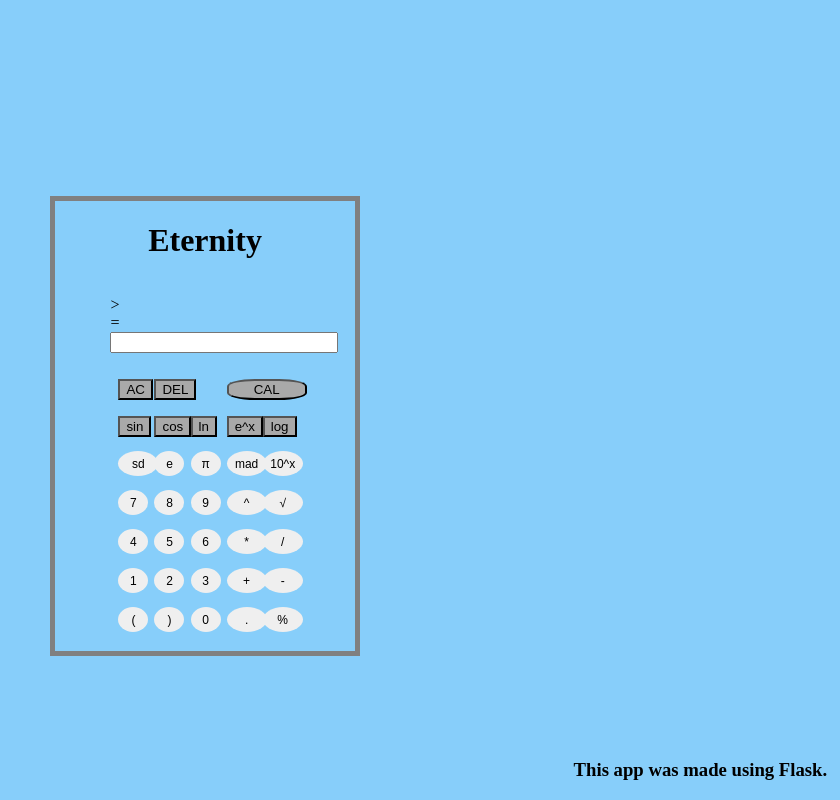
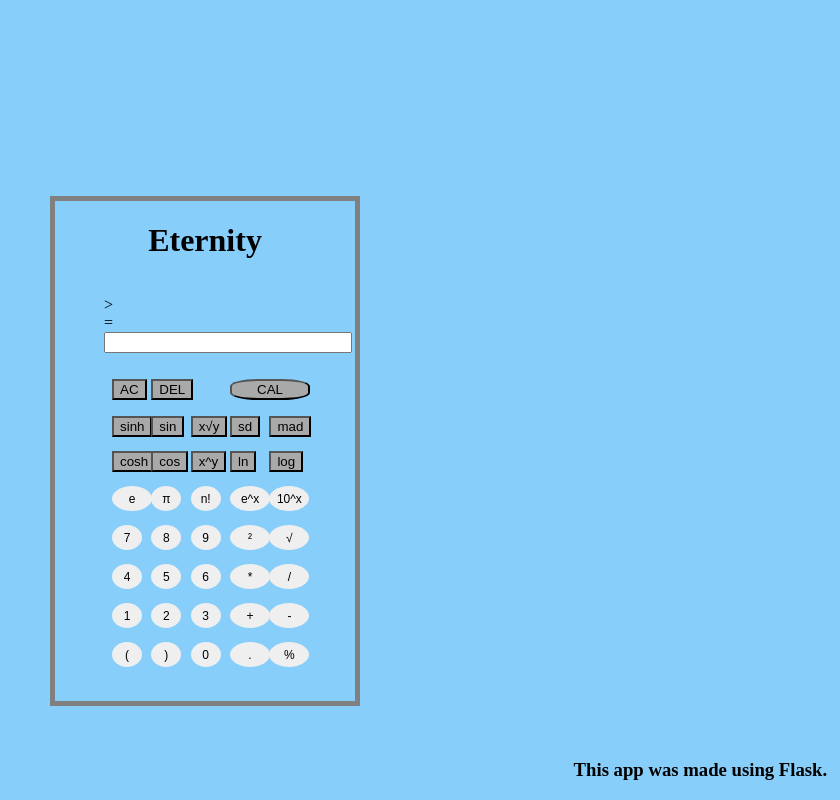
Before and after one commit to neoJINXD/Eternity, a Flask app: page / in a window 1280 px wide. Shown: the whole page, without its empty margins (440-1280 px from the left). Run offline with Flask 2, Linux system fonts and the light colour scheme; some libraries are stand-ins or nearby versions.

Commit message:
add function buttons

```diff
--- a/static/style/style.css
+++ b/static/style/style.css
@@ -14,7 +14,7 @@ body {
 }
 
 table {
-    width: 25%;
+    width: 27%;
     border: 0;
     table-layout: fixed;
     empty-cells: show;
@@ -24,7 +24,7 @@ table {
     border: 5px solid gray;
     position:absolute;
     width: 300px;
-    height: 450px;
+    height: 500px;
     top: 37%;
     left: 50%;
     margin-left: -150px;
@@ -34,7 +34,7 @@ table {
 .main {
     position:absolute;
     top: 37%;
-    left: 43%;
+    left: 42.5%;
 }
 
 .number{
--- a/templates/index.html
+++ b/templates/index.html
@@ -19,7 +19,7 @@
     <div class='output'>= {% if result %}{{result}}{% endif %}</div>
 
     <form action="/" method="POST">
-        <input type="text" style="width: 220px" name="calc" id="input" value="{{ test }}" />
+        <input type="text" style="width: 240px" name="calc" id="input" value="{{ test }}" />
         <br/><br/>
         <table>
             <tr>
@@ -33,24 +33,31 @@
 
     <table>
         <tr>
+            <td><button name="io" class="special" value="sinh" >sinh</button></td>
             <td><button name="io" class="special" value="sin" >sin</button></td>
+            <td><button name="io" class="special" value="( )^(1/ )" >x√y</button></td>
+            <td><button name="io" class="special" value="sd" >sd</button></td>
+            <td><button name="io" class="special" value="mad" >mad</button></td>
+        </tr>
+        <tr>
+            <td><button name="io" class="special" value="cosh" >cosh</button></td>
             <td><button name="io" class="special" value="cos" >cos</button></td>
+            <td><button name="io" class="special" value="^" >x^y</button></td>
             <td><button name="io" class="special" value="ln" >ln</button></td>
-            <td><button name="io" class="special" value="e^" >e^x</button></td>
             <td><button name="io" class="special" value="log" >log</button></td>
         </tr>
         <tr>
-            <td><button name="io" class="operator" value="sd" >sd</button></td>
-            <td><button name="io" class="number" value="e" >e</button></td>
+            <td><button name="io" class="operator" value="e" >e</button></td>
             <td><button name="io" class="number" value="π" >π</button></td>
-            <td><button name="io" class="operator" value="mad" >mad</button></td>
+            <td><button name="io" class="number" value="!" >n!</button></td>
+            <td><button name="io" class="operator" value="e^" >e^x</button></td>
             <td><button name="io" class="operator" value="10^" >10^x</button></td>
         </tr>
         <tr>
             <td><button name="io" class="number" value="7" >7</button></td>
             <td><button name="io" class="number" value="8" >8</button></td>
             <td><button name="io" class="number" value="9" >9</button></td>
-            <td> <button name="io" class="operator" value="^" >^</button></td>
+            <td> <button name="io" class="operator" value="^2" >²</button></td>
             <td> <button name="io" class="operator" value="√" >√</button></td>
         </tr>
         <tr>
```
